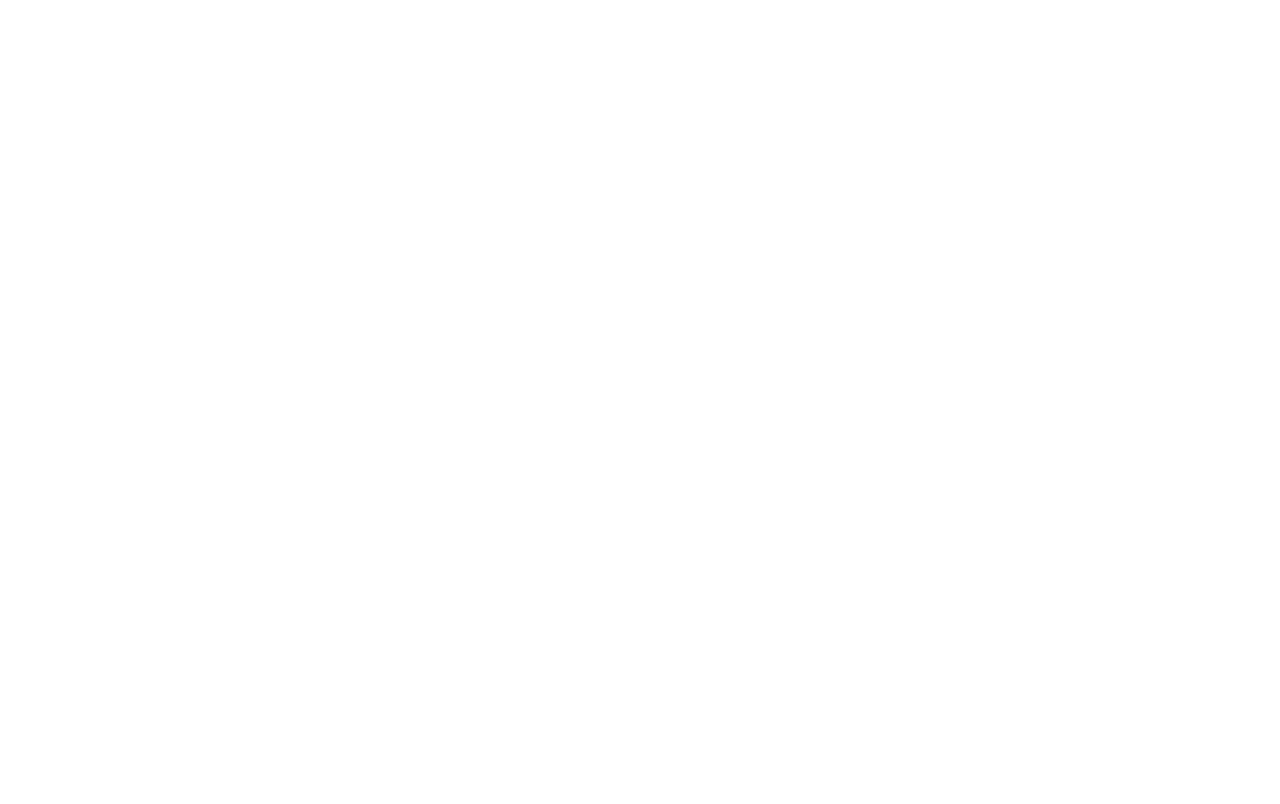
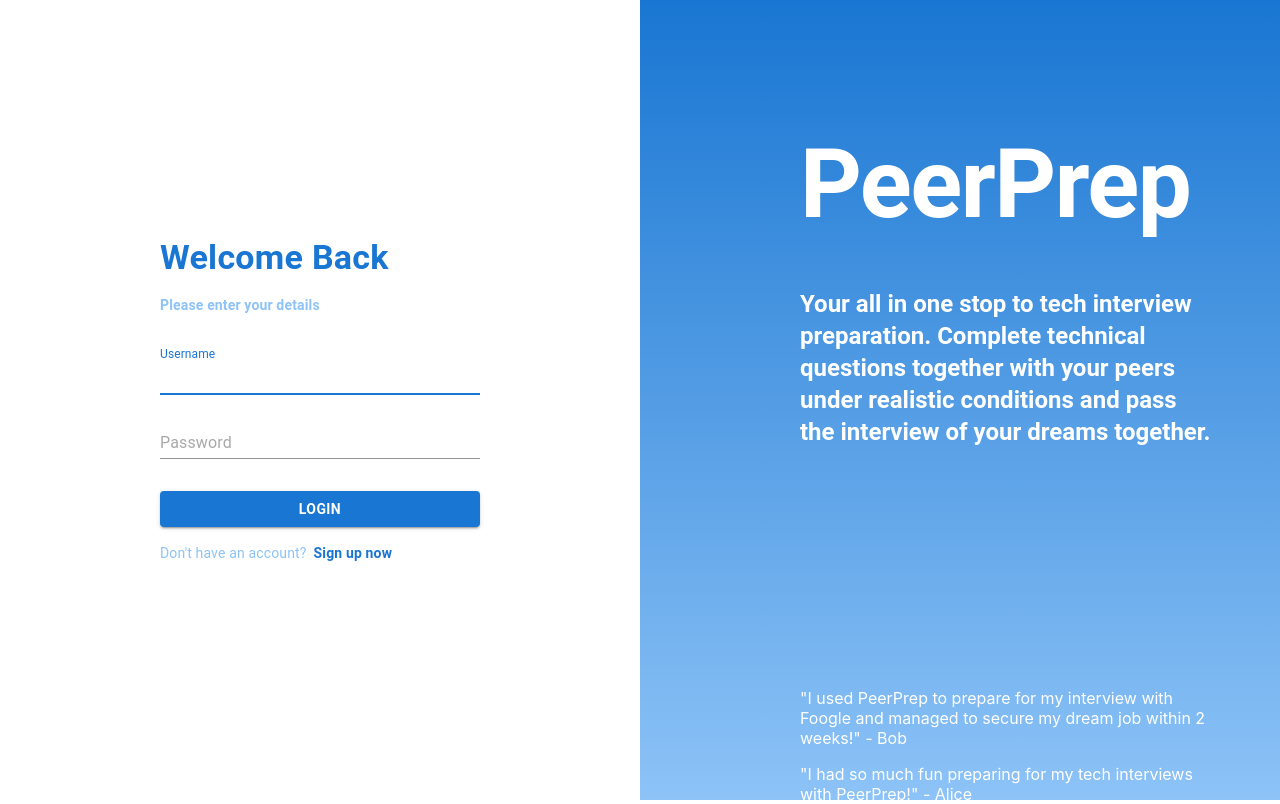
Before and after one commit to CS3219-AY2223S1/cs3219-project-ay2223s1-g3, a React (Create React App) app in the folder frontend/: page /login in a window 1280 px wide. Before the commit this address had no page. Built offline with nearby package versions, Linux system fonts and the light colour scheme.

Commit message:
Style login and signup page

```diff
--- a/frontend/src/App.js
+++ b/frontend/src/App.js
@@ -1,19 +1,38 @@
-import {BrowserRouter as Router, Routes, Route, Navigate} from "react-router-dom";
+import { BrowserRouter as Router, Routes, Route, Navigate } from "react-router-dom";
 import SignupPage from './components/SignupPage';
-import {Box} from "@mui/material";
+import LoginPage from './components/LoginPage';
+import { Box, createTheme, ThemeProvider } from "@mui/material";
+
+const theme = createTheme({
+    typography: {
+        h4: {
+            color: "#1976d2",
+        },
+        body1: {
+            color: "darkgrey"
+        },
+        body2: {
+            color: "#8dc3f7"
+        }
+    },
+});
 
 function App() {
     return (
+        <ThemeProvider theme={theme}>
             <div className="App">
-            <Box display={"flex"} flexDirection={"column"} padding={"4rem"}>
+                <Box display={"flex"} flexDirection={"column"} height="100vh">
                     <Router>
                         <Routes>
-                        <Route exact path="/" element={<Navigate replace to="/signup" />}></Route>
-                        <Route path="/signup" element={<SignupPage/>}/>
+                            <Route exact path="/" element={<Navigate replace to="/login" />}></Route>
+                            <Route path="/login" element={<LoginPage />} />
+                            <Route path="/signup" element={<SignupPage />} />
                         </Routes>
                     </Router>
                 </Box>
             </div>
+
+        </ThemeProvider>
     );
 }
 
--- /dev/null
+++ b/frontend/src/components/LoginPage.js
@@ -0,0 +1,129 @@
+
+import {
+	Box,
+	Button,
+	Dialog,
+	DialogActions,
+	DialogContent,
+	DialogContentText,
+	DialogTitle,
+	TextField,
+	Typography
+} from "@mui/material";
+import { useState } from "react";
+import axios from "axios";
+import { URL_USER_SVC } from "../configs";
+import { STATUS_CODE_CONFLICT, STATUS_CODE_CREATED } from "../constants";
+import { Link } from "react-router-dom";
+
+function LoginPage() {
+	const [username, setUsername] = useState("")
+	const [password, setPassword] = useState("")
+	const [isDialogOpen, setIsDialogOpen] = useState(false)
+	const [dialogTitle, setDialogTitle] = useState("")
+	const [dialogMsg, setDialogMsg] = useState("")
+	const [isLoginSuccess, setIsLoginSuccess] = useState(false)
+
+	const handleLogin = async () => {
+		setIsLoginSuccess(false)
+		const res = await axios.post(URL_USER_SVC, { username, password })
+			.catch((err) => {
+				if (err.response.status === STATUS_CODE_CONFLICT) {
+					setErrorDialog('This username already exists')
+				} else {
+					setErrorDialog('Please try again later')
+				}
+			})
+		if (res && res.status === STATUS_CODE_CREATED) {
+			setSuccessDialog('Account successfully created')
+			setIsLoginSuccess(true)
+		}
+	}
+
+	const closeDialog = () => setIsDialogOpen(false)
+
+	const setSuccessDialog = (msg) => {
+		setIsDialogOpen(true)
+		setDialogTitle('Success')
+		setDialogMsg(msg)
+	}
+
+	const setErrorDialog = (msg) => {
+		setIsDialogOpen(true)
+		setDialogTitle('Error')
+		setDialogMsg(msg)
+	}
+
+	return (
+		<Box display={"flex"} flexDirection={"row"} height="100vh">
+			<Box display={"flex"} flex={1} flexDirection="column" justifyContent="center">
+				<Box display={"flex"} flexDirection="column" padding="25%">
+					<Typography variant={"h4"} marginBottom={"1rem"} fontWeight="bold">Welcome Back</Typography>
+					<Typography variant={"body2"} marginBottom={"2rem"}><b>Please enter your details</b></Typography>
+					<TextField
+						label="Username"
+						variant="standard"
+						value={username}
+						onChange={(e) => setUsername(e.target.value)}
+						sx={{ marginBottom: "1rem" }}
+						autoFocus
+					/>
+					<TextField
+						label="Password"
+						variant="standard"
+						type="password"
+						value={password}
+						onChange={(e) => setPassword(e.target.value)}
+						sx={{ marginBottom: "2rem" }}
+					/>
+					<Box display={"flex"} flexDirection={"row"} justifyContent={"flex-end"}>
+						<Button variant={"contained"} onClick={handleLogin} fullWidth><b>Login</b></Button>
+					</Box>
+					<Typography variant={"body2"} marginTop={"1rem"}>Don't have an account?
+						<a style={{
+							marginLeft: "0.5em",
+							fontWeight: "bolder",
+							textDecoration: "none",
+							color: "#1976d2"
+						}}
+							href={window.location.pathname.replace("login", "signup")}>Sign up now</a>
+					</Typography>
+					<Dialog
+						open={isDialogOpen}
+						onClose={closeDialog}
+					>
+						<DialogTitle>{dialogTitle}</DialogTitle>
+						<DialogContent>
+							<DialogContentText>{dialogMsg}</DialogContentText>
+						</DialogContent>
+						<DialogActions>
+							{isLoginSuccess
+								? <Button component={Link} to="/login">Log in</Button>
+								: <Button onClick={closeDialog}>Done</Button>
+							}
+						</DialogActions>
+					</Dialog>
+				</Box>
+
+			</Box>
+
+			<Box flex={1} style={{ background: "linear-gradient(#1976d2, #8dc3f7)" }}>
+				<Box style={{ paddingLeft: "25%", paddingTop: "20%", paddingRight: "10%" }}>
+					<Typography variant={"h1"} color={"common.white"} marginBottom={"3rem"} fontWeight="bold">PeerPrep</Typography>
+					<Typography variant={"h5"} color={"common.white"} marginBottom={"15rem"} fontWeight="bold">
+						Your all in one stop to tech interview preparation. Complete technical questions together with your peers
+						under realistic conditions and pass the interview of your dreams together.
+					</Typography>
+					<Typography display="block" variant={"subtitle"} color={"common.white"} marginBottom={"1rem"} >
+						"I used PeerPrep to prepare for my interview with Foogle and managed to secure my dream job within 2 weeks!" - Bob
+					</Typography>
+					<Typography display="block" variant={"subtitle"} color={"common.white"} marginBottom={"3rem"} >
+						"I had so much fun preparing for my tech interviews with PeerPrep!" - Alice
+					</Typography>
+				</Box>
+			</Box>
+		</Box >
+	)
+}
+
+export default LoginPage;
--- a/frontend/src/components/SignupPage.js
+++ b/frontend/src/components/SignupPage.js
@@ -9,11 +9,11 @@
     TextField,
     Typography
 } from "@mui/material";
-import {useState} from "react";
+import { useState } from "react";
 import axios from "axios";
-import {URL_USER_SVC} from "../configs";
-import {STATUS_CODE_CONFLICT, STATUS_CODE_CREATED} from "../constants";
-import {Link} from "react-router-dom";
+import { URL_USER_SVC } from "../configs";
+import { STATUS_CODE_CONFLICT, STATUS_CODE_CREATED } from "../constants";
+import { Link } from "react-router-dom";
 
 function SignupPage() {
     const [username, setUsername] = useState("")
@@ -54,14 +54,16 @@
     }
 
     return (
-        <Box display={"flex"} flexDirection={"column"} width={"30%"}>
-            <Typography variant={"h3"} marginBottom={"2rem"}>Sign Up</Typography>
+        <Box display={"flex"} flexDirection={"row"} height="100vh">
+            <Box display={"flex"} flex={1} flexDirection="column" justifyContent="center">
+                <Box display={"flex"} flexDirection="column" padding="25%">
+                    <Typography variant={"h4"} marginBottom={"1rem"} fontWeight="bold">Create your account</Typography>
                     <TextField
                         label="Username"
                         variant="standard"
                         value={username}
                         onChange={(e) => setUsername(e.target.value)}
-                sx={{marginBottom: "1rem"}}
+                        sx={{ marginBottom: "1rem" }}
                         autoFocus
                     />
                     <TextField
@@ -70,12 +72,11 @@
                         type="password"
                         value={password}
                         onChange={(e) => setPassword(e.target.value)}
-                sx={{marginBottom: "2rem"}}
+                        sx={{ marginBottom: "2rem" }}
                     />
                     <Box display={"flex"} flexDirection={"row"} justifyContent={"flex-end"}>
-                <Button variant={"outlined"} onClick={handleSignup}>Sign up</Button>
+                        <Button variant={"contained"} onClick={handleSignup} fullWidth><b>Sign up</b></Button>
                     </Box>
-
                     <Dialog
                         open={isDialogOpen}
                         onClose={closeDialog}
@@ -86,12 +87,31 @@
                         </DialogContent>
                         <DialogActions>
                             {isSignupSuccess
-                        ? <Button component={Link} to="/login">Log in</Button>
+                                ? <Button component={Link} to="/login">Sign up</Button>
                                 : <Button onClick={closeDialog}>Done</Button>
                             }
                         </DialogActions>
                     </Dialog>
                 </Box>
+
+            </Box>
+
+            <Box flex={1} style={{ background: "linear-gradient(#1976d2, #8dc3f7)" }}>
+                <Box style={{ paddingLeft: "25%", paddingTop: "20%", paddingRight: "10%" }}>
+                    <Typography variant={"h1"} color={"common.white"} marginBottom={"3rem"} fontWeight="bold">PeerPrep</Typography>
+                    <Typography variant={"h5"} color={"common.white"} marginBottom={"15rem"} fontWeight="bold">
+                        Your all in one stop to tech interview preparation. Complete technical questions together with your peers
+                        under realistic conditions and pass the interview of your dreams together.
+                    </Typography>
+                    <Typography display="block" variant={"subtitle"} color={"common.white"} marginBottom={"1rem"} >
+                        "I used PeerPrep to prepare for my interview with Foogle and managed to secure my dream job within 2 weeks!" - Bob
+                    </Typography>
+                    <Typography display="block" variant={"subtitle"} color={"common.white"} marginBottom={"3rem"} >
+                        "I had so much fun preparing for my tech interviews with PeerPrep!" - Alice
+                    </Typography>
+                </Box>
+            </Box>
+        </Box>
     )
 }
 
```
Also changed, not shown: frontend/src/components/HomePage.js (added), frontend/src/components/MatchRoomPage.js (added), 2 other files (tests, documents, lock files or other folders). Lines whose indentation alone changed are shown as unchanged.
